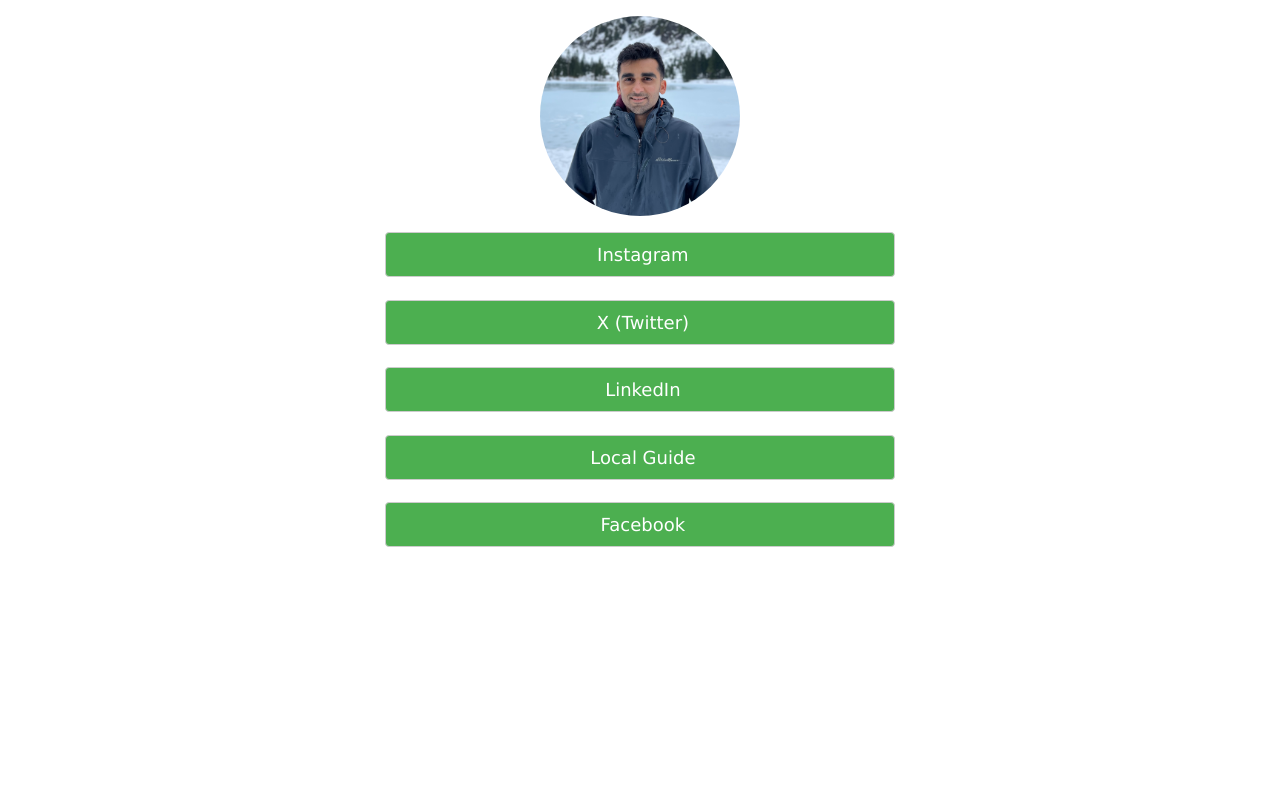
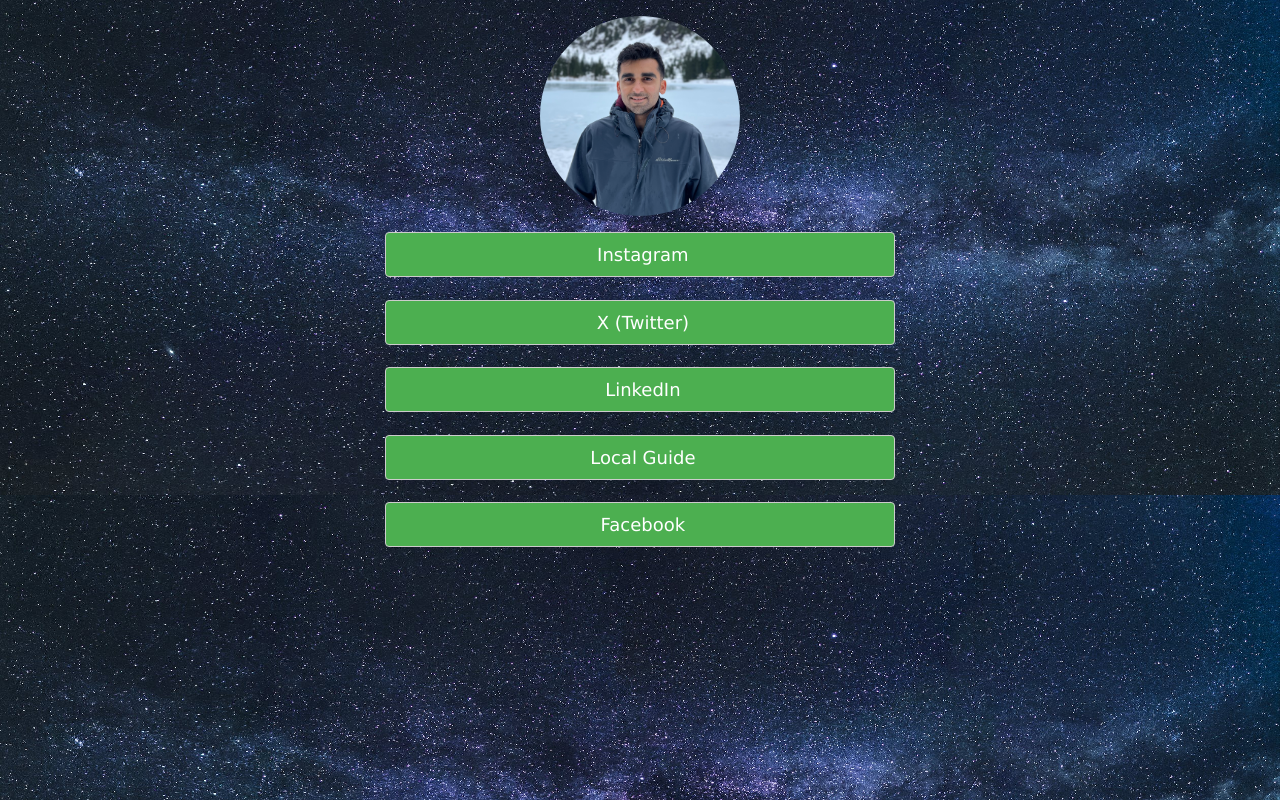
Before and after one commit to mehrdadh/mehrdadh.github.io, a plain HTML site: page linktr.html in a window 1280 px wide. Drawn offline with nearby package versions, Linux system fonts and the light colour scheme.

Commit message:
add background

```diff
--- a/linktr.html
+++ b/linktr.html
@@ -9,9 +9,9 @@
     <title>Links website</title>
     <style>
         body {
-            /* background-image: url(https://www.w3schools.com/howto/img_link_tree_template1_bg.jpg); */
+            background-image: url("./images/background.jpg");
             /* The image used for background*/
-            background-repeat: no-repeat;
+            background-repeat: round;
             /* Do not repeat the image */
             background-position: center;
             /* Center the image */
```
Also changed, not shown: images/background.jpg (added).
